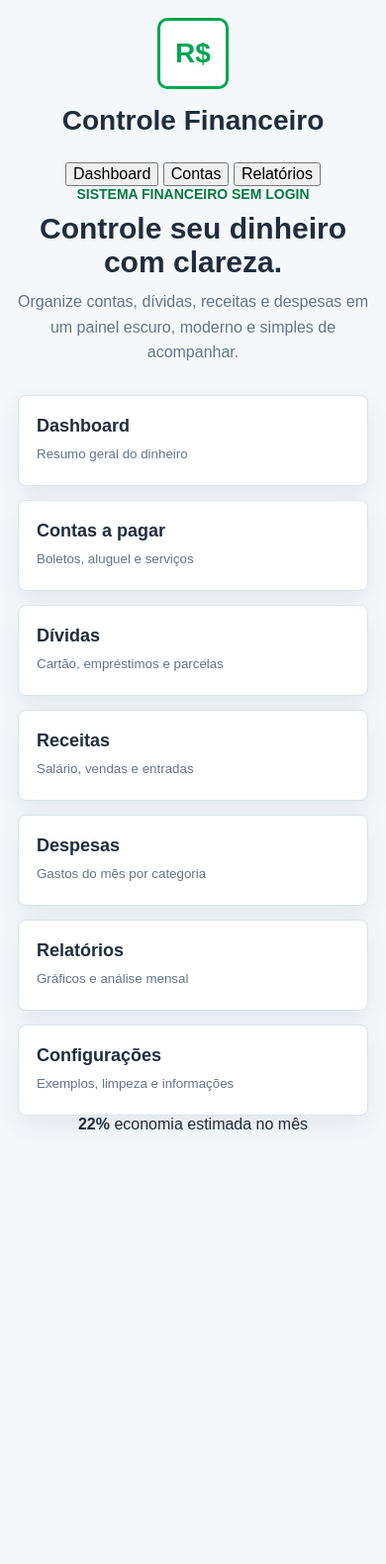
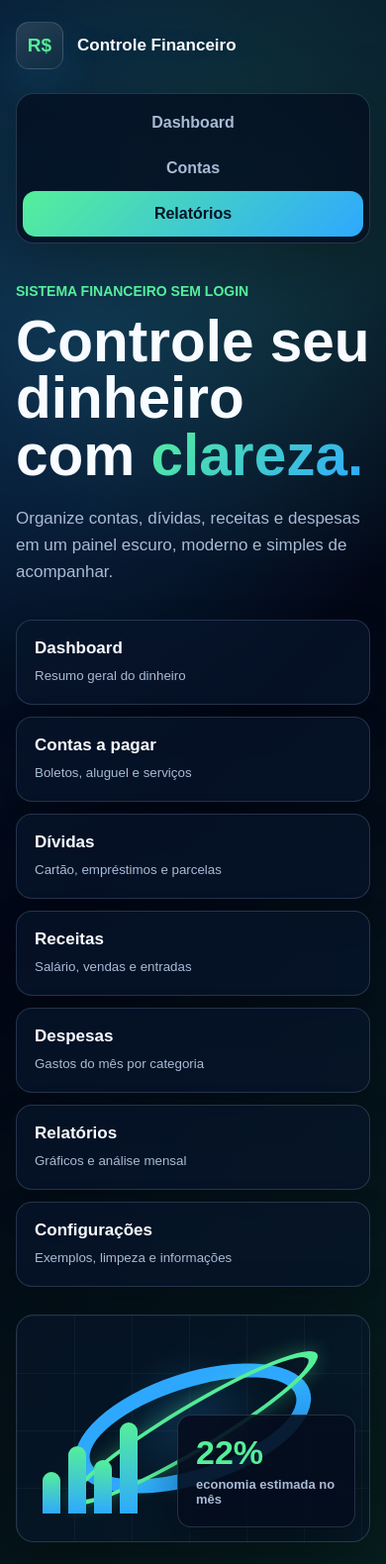
Before and after one commit to cristiano0202/controle-finaceiro, a plain HTML site: page index.html in a window 390 px wide. Shown: the whole page at 99% size. Before the commit the page ends 1163 px from the top, so only its background shows below. Drawn offline with Linux system fonts and the light colour scheme.

Commit message:
Refactor CSS variables and styles for dark theme

```diff
--- a/css/style.css
+++ b/css/style.css
@@ -1,16 +1,19 @@
 :root {
-  --bg: #f5f8fb;
-  --surface: #ffffff;
-  --surface-strong: #eef7f2;
-  --text: #1f2d3d;
-  --muted: #64748b;
-  --line: #d9e4e9;
-  --green: #00a651;
-  --green-dark: #087a41;
-  --blue: #1f7ae0;
-  --red: #d84a4a;
-  --amber: #b87918;
-  --shadow: 0 18px 45px rgba(31, 45, 61, 0.12);
+  --bg: #020716;
+  --bg-soft: #061326;
+  --surface: rgba(9, 23, 43, 0.82);
+  --surface-strong: rgba(14, 32, 58, 0.95);
+  --surface-light: rgba(255, 255, 255, 0.06);
+  --text: #f8fbff;
+  --muted: #a9bad5;
+  --line: rgba(185, 210, 255, 0.18);
+  --green: #55ef9a;
+  --green-dark: #36c77e;
+  --blue: #2ea8ff;
+  --blue-dark: #1f7ae0;
+  --red: #ff626f;
+  --amber: #ffd166;
+  --shadow: 0 22px 70px rgba(0, 0, 0, 0.36);
 }
 
 * {
@@ -21,7 +24,10 @@ body {
   margin: 0;
   min-height: 100vh;
   font-family: Arial, Helvetica, sans-serif;
-  background: var(--bg);
+  background:
+    radial-gradient(circle at 74% 12%, rgba(85, 239, 154, 0.14), transparent 28%),
+    radial-gradient(circle at 18% 22%, rgba(46, 168, 255, 0.18), transparent 30%),
+    linear-gradient(135deg, #061c36 0%, #020716 50%, #071f1f 100%);
   color: var(--text);
 }
 
@@ -45,29 +51,31 @@ button {
 
 .home-screen {
   min-height: 100vh;
-  padding: 32px 18px;
+  padding: 44px 24px;
 }
 
 .home-card {
-  width: min(980px, 100%);
-  min-height: calc(100vh - 64px);
+  width: min(1120px, 100%);
+  min-height: calc(100vh - 88px);
   margin: 0 auto;
+}
+
+.hero-header {
   display: flex;
-  flex-direction: column;
   align-items: center;
-  justify-content: center;
-  text-align: center;
+  justify-content: space-between;
+  gap: 24px;
+  margin-bottom: 70px;
 }
 
 .brand {
   display: flex;
   align-items: center;
-  gap: 16px;
+  gap: 14px;
 }
 
 .brand-large {
-  justify-content: center;
-  margin-bottom: 26px;
+  justify-content: flex-start;
 }
 
 .brand-small {
@@ -75,43 +83,81 @@ button {
 }
 
 .brand-icon {
-  width: 72px;
-  height: 72px;
-  border: 3px solid var(--green);
-  border-radius: 10px;
+  width: 48px;
+  height: 48px;
+  border: 1px solid var(--line);
+  border-radius: 13px;
   color: var(--green);
   display: flex;
   align-items: center;
   justify-content: center;
-  font-size: 28px;
-  font-weight: 800;
-  background: #ffffff;
+  font-size: 19px;
+  font-weight: 900;
+  background: linear-gradient(145deg, rgba(255, 255, 255, 0.12), rgba(255, 255, 255, 0.02));
+  box-shadow: 0 18px 42px rgba(46, 168, 255, 0.12);
 }
 
 .brand-small .brand-icon {
-  width: 52px;
-  height: 52px;
-  font-size: 21px;
+  width: 44px;
+  height: 44px;
+  font-size: 17px;
 }
 
 .brand-name {
-  font-size: clamp(28px, 5vw, 46px);
-  font-weight: 800;
+  font-size: 18px;
+  font-weight: 900;
   letter-spacing: 0;
   color: var(--text);
+  text-shadow: 0 0 28px rgba(46, 168, 255, 0.18);
 }
 
 .brand-small .brand-name {
-  max-width: 120px;
-  font-size: 18px;
+  max-width: 140px;
   line-height: 1.1;
 }
 
+.hero-tabs {
+  display: grid;
+  grid-template-columns: repeat(3, 1fr);
+  width: min(520px, 100%);
+  padding: 6px;
+  border: 1px solid var(--line);
+  border-radius: 18px;
+  background: rgba(4, 12, 29, 0.74);
+  box-shadow: var(--shadow);
+}
+
+.hero-tabs button {
+  border: 0;
+  border-radius: 13px;
+  padding: 14px 20px;
+  background: transparent;
+  color: var(--muted);
+  font-weight: 900;
+}
+
+.hero-tabs button.active,
+.hero-tabs button:hover {
+  color: #031424;
+  background: linear-gradient(135deg, var(--green), var(--blue));
+}
+
+.home-hero {
+  display: grid;
+  grid-template-columns: minmax(0, 1.05fr) minmax(360px, 0.95fr);
+  gap: 56px;
+  align-items: center;
+}
+
+.hero-copy {
+  min-width: 0;
+}
+
 .eyebrow {
-  margin: 0 0 10px;
-  color: var(--green-dark);
+  margin: 0 0 14px;
+  color: var(--green);
   font-size: 14px;
-  font-weight: 700;
+  font-weight: 900;
   text-transform: uppercase;
 }
 
@@ -123,47 +169,59 @@ p {
 }
 
 h1 {
-  margin-bottom: 10px;
-  font-size: clamp(30px, 4vw, 42px);
+  max-width: 650px;
+  margin-bottom: 22px;
+  font-size: clamp(54px, 8vw, 92px);
+  line-height: 0.98;
+  letter-spacing: 0;
+  font-weight: 900;
+}
+
+h1 span {
+  color: transparent;
+  background: linear-gradient(135deg, var(--green), var(--blue));
+  -webkit-background-clip: text;
+  background-clip: text;
 }
 
 .home-text {
-  max-width: 560px;
-  margin-bottom: 30px;
+  max-width: 620px;
+  margin-bottom: 34px;
   color: var(--muted);
+  font-size: 20px;
   line-height: 1.6;
 }
 
 .menu-grid {
-  width: min(760px, 100%);
+  width: min(680px, 100%);
   display: grid;
   grid-template-columns: repeat(2, minmax(0, 1fr));
-  gap: 14px;
+  gap: 12px;
 }
 
 .menu-card {
-  min-height: 92px;
+  min-height: 86px;
   border: 1px solid var(--line);
-  border-radius: 8px;
+  border-radius: 16px;
   padding: 18px;
-  background: var(--surface);
+  background: rgba(8, 22, 43, 0.72);
   color: var(--text);
   text-align: left;
-  box-shadow: 0 10px 24px rgba(31, 45, 61, 0.08);
-  transition: transform 0.2s ease, border-color 0.2s ease, box-shadow 0.2s ease;
+  box-shadow: 0 16px 38px rgba(0, 0, 0, 0.2);
+  transition: transform 0.2s ease, border-color 0.2s ease, background 0.2s ease;
 }
 
 .menu-card:hover {
   transform: translateY(-2px);
-  border-color: var(--green);
-  box-shadow: var(--shadow);
+  border-color: rgba(85, 239, 154, 0.65);
+  background: rgba(11, 35, 60, 0.92);
 }
 
 .menu-card span {
   display: block;
   margin-bottom: 8px;
-  font-size: 18px;
-  font-weight: 800;
+  font-size: 17px;
+  font-weight: 900;
 }
 
 .menu-card small {
@@ -175,17 +233,105 @@ h1 {
   grid-column: 1 / -1;
 }
 
+.hero-visual {
+  position: relative;
+  min-height: 280px;
+  border: 1px solid var(--line);
+  border-radius: 18px;
+  background:
+    linear-gradient(rgba(255, 255, 255, 0.035) 1px, transparent 1px),
+    linear-gradient(90deg, rgba(255, 255, 255, 0.035) 1px, transparent 1px),
+    rgba(7, 22, 42, 0.62);
+  background-size: 58px 58px;
+  box-shadow: var(--shadow);
+  overflow: hidden;
+}
+
+.hero-visual::before {
+  content: "";
+  position: absolute;
+  inset: 42px 78px;
+  border-radius: 50%;
+  background: radial-gradient(circle, rgba(46, 168, 255, 0.2), transparent 66%);
+  filter: blur(10px);
+}
+
+.orbital {
+  position: absolute;
+  inset: 64px 100px;
+  border-radius: 50%;
+}
+
+.orbital-blue {
+  border: 15px solid var(--blue);
+  transform: rotate(-18deg);
+}
+
+.orbital-green {
+  border: 9px solid var(--green);
+  transform: rotate(-31deg) scale(1.18, 0.42);
+  box-shadow: 0 0 28px rgba(85, 239, 154, 0.32);
+}
+
+.floating-stat {
+  position: absolute;
+  right: 24px;
+  bottom: 24px;
+  width: 210px;
+  padding: 20px 18px;
+  border: 1px solid var(--line);
+  border-radius: 14px;
+  background: rgba(5, 13, 29, 0.9);
+  box-shadow: 0 18px 48px rgba(0, 0, 0, 0.34);
+}
+
+.floating-stat strong {
+  display: block;
+  color: var(--green);
+  font-size: 34px;
+  line-height: 1;
+}
+
+.floating-stat span {
+  display: block;
+  margin-top: 8px;
+  color: var(--muted);
+  font-size: 13px;
+  font-weight: 800;
+}
+
+.mini-bars {
+  position: absolute;
+  left: 26px;
+  bottom: 28px;
+  display: flex;
+  align-items: end;
+  gap: 8px;
+}
+
+.mini-bars span {
+  width: 18px;
+  border-radius: 999px 999px 4px 4px;
+  background: linear-gradient(180deg, var(--green), var(--blue));
+}
+
+.mini-bars span:nth-child(1) { height: 42px; }
+.mini-bars span:nth-child(2) { height: 68px; }
+.mini-bars span:nth-child(3) { height: 54px; }
+.mini-bars span:nth-child(4) { height: 92px; }
+
 .app-screen.active {
   min-height: 100vh;
   display: grid;
-  grid-template-columns: 260px 1fr;
+  grid-template-columns: 270px 1fr;
 }
 
 .sidebar {
   min-height: 100vh;
   padding: 24px;
   border-right: 1px solid var(--line);
-  background: var(--surface);
+  background: rgba(3, 11, 26, 0.9);
+  backdrop-filter: blur(18px);
 }
 
 .side-nav {
@@ -194,19 +340,20 @@ h1 {
 }
 
 .side-nav button {
-  border: 0;
-  border-radius: 8px;
+  border: 1px solid transparent;
+  border-radius: 13px;
   padding: 13px 14px;
   background: transparent;
-  color: var(--text);
+  color: var(--muted);
   text-align: left;
+  font-weight: 800;
 }
 
 .side-nav button:hover,
 .side-nav button.active {
-  background: var(--surface-strong);
-  color: var(--green-dark);
-  font-weight: 700;
+  border-color: var(--line);
+  background: rgba(255, 255, 255, 0.07);
+  color: var(--green);
 }
 
 .content {
@@ -224,7 +371,8 @@ h1 {
 
 .topbar h2 {
   margin: 8px 0 0;
-  font-size: clamp(26px, 3vw, 34px);
+  font-size: clamp(28px, 3vw, 40px);
+  font-weight: 900;
 }
 
 .link-button,
@@ -232,29 +380,30 @@ h1 {
   border: 0;
   padding: 0;
   background: transparent;
-  color: var(--green-dark);
-  font-weight: 700;
+  color: var(--green);
+  font-weight: 900;
 }
 
 .primary-action,
 .data-form button,
 .settings-actions button {
   border: 0;
-  border-radius: 8px;
+  border-radius: 13px;
   padding: 13px 18px;
-  background: var(--green);
-  color: #ffffff;
-  font-weight: 800;
+  background: linear-gradient(135deg, var(--green), var(--blue));
+  color: #031424;
+  font-weight: 900;
+  box-shadow: 0 16px 34px rgba(46, 168, 255, 0.18);
 }
 
 .primary-action:hover,
 .data-form button:hover,
 .settings-actions button:hover {
-  background: var(--green-dark);
+  filter: brightness(1.08);
 }
 
 .danger-button {
-  background: var(--red) !important;
+  background: linear-gradient(135deg, #ff6b6b, #ff9f43) !important;
 }
 
 .page {
@@ -277,9 +426,9 @@ h1 {
 .form-panel,
 .record-item {
   border: 1px solid var(--line);
-  border-radius: 8px;
+  border-radius: 16px;
   background: var(--surface);
-  box-shadow: 0 10px 28px rgba(31, 45, 61, 0.06);
+  box-shadow: 0 18px 46px rgba(0, 0, 0, 0.2);
 }
 
 .summary-card {
@@ -291,15 +440,17 @@ h1 {
   margin-bottom: 10px;
   color: var(--muted);
   font-size: 14px;
+  font-weight: 800;
 }
 
 .summary-card strong {
   display: block;
   font-size: clamp(22px, 2.8vw, 30px);
+  color: var(--text);
 }
 
 .summary-card.positive strong {
-  color: var(--green-dark);
+  color: var(--green);
 }
 
 .summary-card.danger strong {
@@ -335,6 +486,7 @@ h1 {
 .panel h3,
 .form-panel h3 {
   margin-bottom: 0;
+  font-weight: 900;
 }
 
 .data-form {
@@ -349,22 +501,26 @@ h1 {
   gap: 6px;
   color: var(--muted);
   font-size: 13px;
-  font-weight: 700;
+  font-weight: 900;
 }
 
 .data-form input,
 .data-form select {
   width: 100%;
   border: 1px solid var(--line);
-  border-radius: 8px;
+  border-radius: 12px;
   padding: 12px;
-  background: #ffffff;
+  background: rgba(255, 255, 255, 0.08);
   color: var(--text);
+}
+
+.data-form select option {
+  color: #071326;
 }
 
 .data-form input:focus,
 .data-form select:focus {
-  outline: 3px solid rgba(0, 166, 81, 0.18);
+  outline: 3px solid rgba(85, 239, 154, 0.18);
   border-color: var(--green);
 }
 
@@ -392,7 +548,7 @@ h1 {
 .record-title {
   margin: 0 0 6px;
   font-size: 18px;
-  font-weight: 800;
+  font-weight: 900;
 }
 
 .record-meta {
@@ -405,7 +561,7 @@ h1 {
 
 .record-amount {
   white-space: nowrap;
-  font-weight: 800;
+  font-weight: 900;
   color: var(--text);
 }
 
@@ -418,15 +574,15 @@ h1 {
 
 .record-actions button {
   border: 1px solid var(--line);
-  border-radius: 8px;
+  border-radius: 10px;
   padding: 8px 10px;
-  background: #ffffff;
+  background: rgba(255, 255, 255, 0.06);
   color: var(--text);
 }
 
 .record-actions button:hover {
   border-color: var(--green);
-  color: var(--green-dark);
+  color: var(--green);
 }
 
 .badge {
@@ -434,25 +590,25 @@ h1 {
   align-items: center;
   border-radius: 999px;
   padding: 5px 9px;
-  background: var(--surface-strong);
-  color: var(--green-dark);
+  background: rgba(85, 239, 154, 0.12);
+  color: var(--green);
   font-size: 12px;
-  font-weight: 800;
+  font-weight: 900;
 }
 
 .badge.danger {
-  background: #fff1f1;
+  background: rgba(255, 98, 111, 0.14);
   color: var(--red);
 }
 
 .badge.warning {
-  background: #fff5df;
+  background: rgba(255, 209, 102, 0.14);
   color: var(--amber);
 }
 
 .empty-state {
   border: 1px dashed var(--line);
-  border-radius: 8px;
+  border-radius: 14px;
   padding: 18px;
   color: var(--muted);
   text-align: center;
@@ -463,7 +619,7 @@ h1 {
   margin-top: 12px;
   overflow: hidden;
   border-radius: 999px;
-  background: #e9eef2;
+  background: rgba(255, 255, 255, 0.1);
 }
 
 .progress span {
@@ -515,14 +671,14 @@ h1 {
   height: 10px;
   overflow: hidden;
   border-radius: 999px;
-  background: #e9eef2;
+  background: rgba(255, 255, 255, 0.1);
 }
 
 .bar-track span {
   display: block;
   height: 100%;
   border-radius: inherit;
-  background: var(--green);
+  background: linear-gradient(90deg, var(--green), var(--blue));
 }
 
 .settings-actions {
@@ -540,6 +696,25 @@ h1 {
 }
 
 @media (max-width: 1050px) {
+  .hero-header,
+  .home-hero {
+    grid-template-columns: 1fr;
+  }
+
+  .home-hero {
+    gap: 28px;
+  }
+
+  .hero-header {
+    align-items: flex-start;
+    flex-direction: column;
+    margin-bottom: 40px;
+  }
+
+  .hero-visual {
+    min-height: 250px;
+  }
+
   .app-screen.active {
     grid-template-columns: 1fr;
   }
@@ -568,23 +743,18 @@ h1 {
 
 @media (max-width: 720px) {
   .home-screen {
-    padding: 18px;
+    padding: 22px 16px;
   }
 
   .home-card {
-    min-height: calc(100vh - 36px);
+    min-height: calc(100vh - 44px);
   }
 
-  .brand {
-    flex-direction: column;
-    text-align: center;
+  .brand-name {
+    font-size: 17px;
   }
 
-  .brand-small {
-    align-items: flex-start;
-    text-align: left;
-  }
-
+  .hero-tabs,
   .menu-grid,
   .summary-grid,
   .dashboard-grid,
@@ -592,6 +762,32 @@ h1 {
   .settings-grid,
   .data-form {
     grid-template-columns: 1fr;
+  }
+
+  .hero-tabs {
+    width: 100%;
+  }
+
+  h1 {
+    font-size: clamp(44px, 15vw, 66px);
+  }
+
+  .home-text {
+    font-size: 17px;
+  }
+
+  .hero-visual {
+    min-height: 230px;
+  }
+
+  .orbital {
+    inset: 58px 54px;
+  }
+
+  .floating-stat {
+    right: 14px;
+    bottom: 14px;
+    width: 180px;
   }
 
   .content {
```
